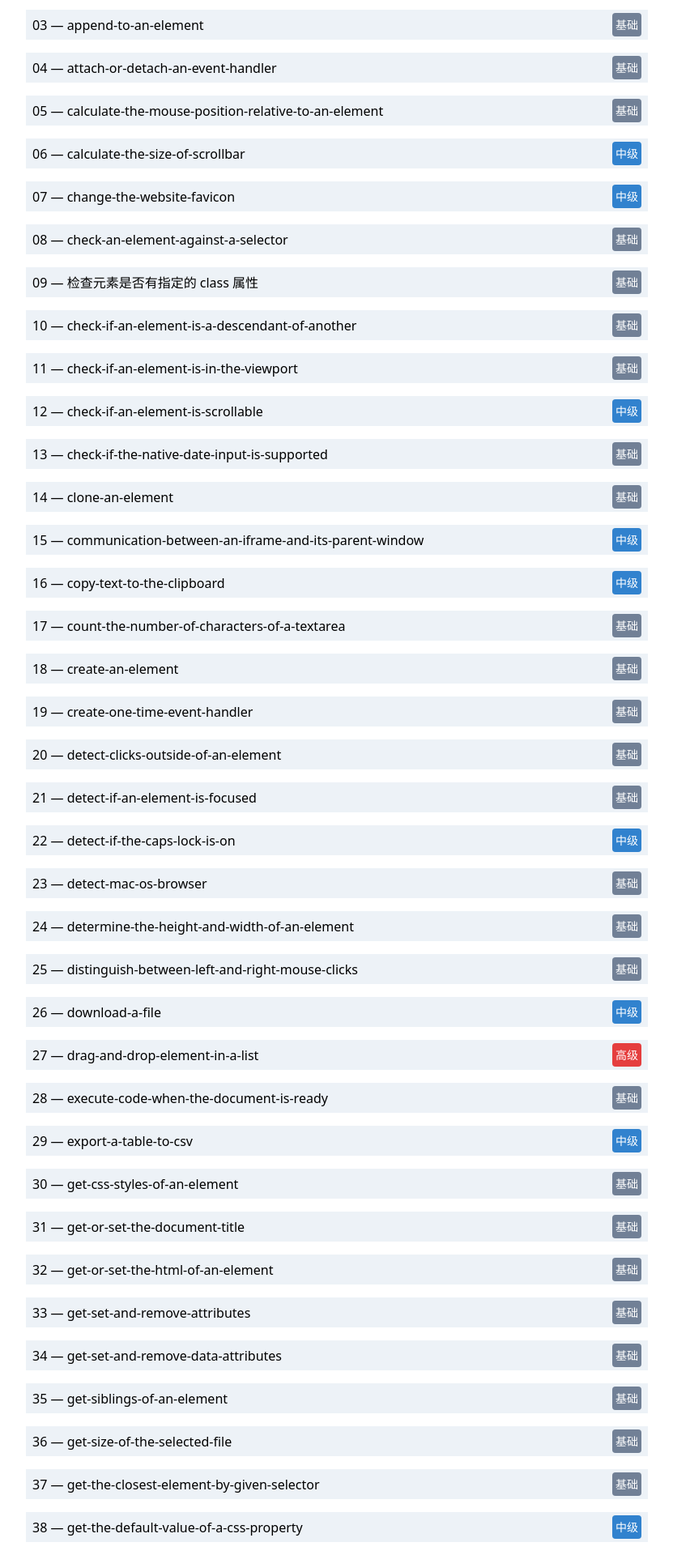
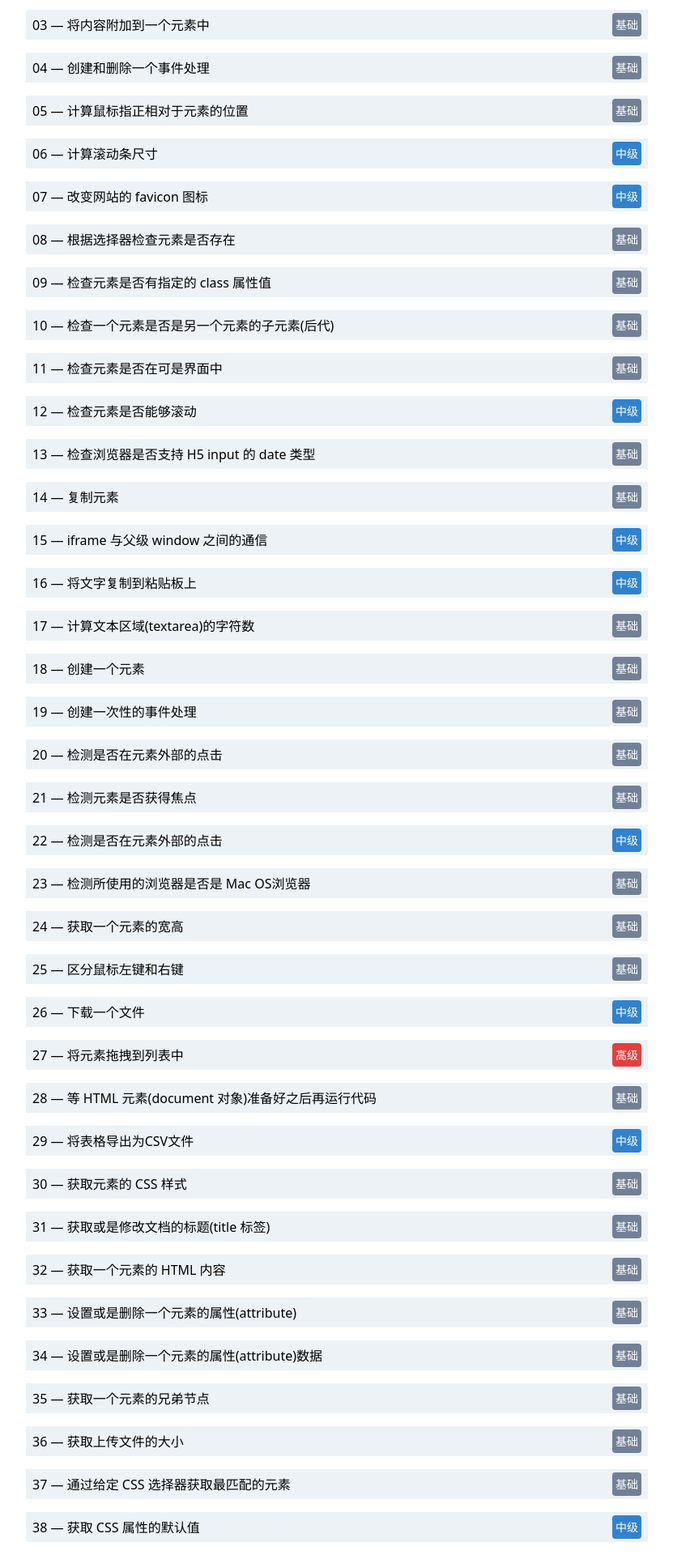
Before and after one commit to phuocng/html-dom, a React app: page / in a window 1280 px wide. Shown: the part 620-2540 px from the top of the page at 81% size, without its empty margins (224-1055 px from the left). Built offline with nearby package versions, Linux system fonts and the light colour scheme.

Commit message:
文档标题的翻译 1-41

```diff
--- a/client/constants/PostList.ts
+++ b/client/constants/PostList.ts
@@ -8,44 +8,44 @@ interface Post {
 const PostList: Post[] = [
     { slug: 'add-or-remove-class-from-an-element', zh: '向元素添加或是删除 class 属性', level: 'Basic', zhLevel: '基础' },
     { slug: 'allow-to-enter-particular-characters-only', zh: '只允许输入特定字符', level: 'Intermediate', zhLevel: '中级' },
-    { slug: 'append-to-an-element', level: 'Basic', zhLevel: '基础' },
-    { slug: 'attach-or-detach-an-event-handler', level: 'Basic', zhLevel: '基础' },
-    { slug: 'calculate-the-mouse-position-relative-to-an-element', level: 'Basic', zhLevel: '基础' },
-    { slug: 'calculate-the-size-of-scrollbar', level: 'Intermediate', zhLevel: '中级' },
-    { slug: 'change-the-website-favicon', level: 'Intermediate', zhLevel: '中级' },
-    { slug: 'check-an-element-against-a-selector', level: 'Basic', zhLevel: '基础' },
-    { slug: 'check-if-an-element-has-given-class', zh: '检查元素是否有指定的 class 属性', level: 'Basic', zhLevel: '基础' },
-    { slug: 'check-if-an-element-is-a-descendant-of-another', level: 'Basic', zhLevel: '基础' },
-    { slug: 'check-if-an-element-is-in-the-viewport', level: 'Basic', zhLevel: '基础' },
-    { slug: 'check-if-an-element-is-scrollable', level: 'Intermediate', zhLevel: '中级' },
-    { slug: 'check-if-the-native-date-input-is-supported', level: 'Basic', zhLevel: '基础' },
-    { slug: 'clone-an-element', level: 'Basic', zhLevel: '基础' },
-    { slug: 'communication-between-an-iframe-and-its-parent-window', level: 'Intermediate', zhLevel: '中级' },
-    { slug: 'copy-text-to-the-clipboard', level: 'Intermediate', zhLevel: '中级' },
-    { slug: 'count-the-number-of-characters-of-a-textarea', level: 'Basic', zhLevel: '基础' },
-    { slug: 'create-an-element', level: 'Basic', zhLevel: '基础' },
-    { slug: 'create-one-time-event-handler', level: 'Basic', zhLevel: '基础' },
-    { slug: 'detect-clicks-outside-of-an-element', level: 'Basic', zhLevel: '基础' },
-    { slug: 'detect-if-an-element-is-focused', level: 'Basic', zhLevel: '基础' },
-    { slug: 'detect-if-the-caps-lock-is-on', level: 'Intermediate', zhLevel: '中级' },
-    { slug: 'detect-mac-os-browser', level: 'Basic', zhLevel: '基础' },
-    { slug: 'determine-the-height-and-width-of-an-element', level: 'Basic', zhLevel: '基础' },
-    { slug: 'distinguish-between-left-and-right-mouse-clicks', level: 'Basic', zhLevel: '基础' },
-    { slug: 'download-a-file', level: 'Intermediate', zhLevel: '中级' },
-    { slug: 'drag-and-drop-element-in-a-list', level: 'Advanced', zhLevel: '高级', },
-    { slug: 'execute-code-when-the-document-is-ready', level: 'Basic', zhLevel: '基础' },
-    { slug: 'export-a-table-to-csv', level: 'Intermediate', zhLevel: '中级' },
-    { slug: 'get-css-styles-of-an-element', level: 'Basic', zhLevel: '基础' },
-    { slug: 'get-or-set-the-document-title', level: 'Basic', zhLevel: '基础' },
-    { slug: 'get-or-set-the-html-of-an-element', level: 'Basic', zhLevel: '基础' },
-    { slug: 'get-set-and-remove-attributes', level: 'Basic', zhLevel: '基础' },
-    { slug: 'get-set-and-remove-data-attributes', level: 'Basic', zhLevel: '基础' },
-    { slug: 'get-siblings-of-an-element', level: 'Basic', zhLevel: '基础', },
-    { slug: 'get-size-of-the-selected-file', level: 'Basic', zhLevel: '基础', },
-    { slug: 'get-the-closest-element-by-given-selector', level: 'Basic', zhLevel: '基础' },
-    { slug: 'get-the-default-value-of-a-css-property', level: 'Intermediate', zhLevel: '中级' },
-    { slug: 'get-the-document-height-and-width', level: 'Basic', zhLevel: '基础' },
-    { slug: 'get-the-first-scrollable-parent-of-an-element', level: 'Intermediate', zhLevel: '中级' },
+    { slug: 'append-to-an-element', zh: "将内容附加到一个元素中", level: 'Basic', zhLevel: '基础' },
+    { slug: 'attach-or-detach-an-event-handler', zh: "创建和删除一个事件处理", level: 'Basic', zhLevel: '基础' },
+    { slug: 'calculate-the-mouse-position-relative-to-an-element', zh: "计算鼠标指正相对于元素的位置", level: 'Basic', zhLevel: '基础' },
+    { slug: 'calculate-the-size-of-scrollbar', zh: "计算滚动条尺寸", level: 'Intermediate', zhLevel: '中级' },
+    { slug: 'change-the-website-favicon', zh: "改变网站的 favicon 图标", level: 'Intermediate', zhLevel: '中级' },
+    { slug: 'check-an-element-against-a-selector', zh: "根据选择器检查元素是否存在", level: 'Basic', zhLevel: '基础' },
+    { slug: 'check-if-an-element-has-given-class', zh: '检查元素是否有指定的 class 属性值', level: 'Basic', zhLevel: '基础' },
+    { slug: 'check-if-an-element-is-a-descendant-of-another', zh: '检查一个元素是否是另一个元素的子元素(后代)', level: 'Basic', zhLevel: '基础' },
+    { slug: 'check-if-an-element-is-in-the-viewport', zh: "检查元素是否在可是界面中", level: 'Basic', zhLevel: '基础' },
+    { slug: 'check-if-an-element-is-scrollable', zh: "检查元素是否能够滚动", level: 'Intermediate', zhLevel: '中级' },
+    { slug: 'check-if-the-native-date-input-is-supported', zh: "检查浏览器是否支持 H5 input 的 date 类型", level: 'Basic', zhLevel: '基础' },
+    { slug: 'clone-an-element', zh: "复制元素", level: 'Basic', zhLevel: '基础' },
+    { slug: 'communication-between-an-iframe-and-its-parent-window', zh: "iframe 与父级 window 之间的通信", level: 'Intermediate', zhLevel: '中级' },
+    { slug: 'copy-text-to-the-clipboard', zh: "将文字复制到粘贴板上", level: 'Intermediate', zhLevel: '中级' },
+    { slug: 'count-the-number-of-characters-of-a-textarea', zh: "计算文本区域(textarea)的字符数", level: 'Basic', zhLevel: '基础' },
+    { slug: 'create-an-element', zh: "创建一个元素", level: 'Basic', zhLevel: '基础' },
+    { slug: 'create-one-time-event-handler', zh: "创建一次性的事件处理", level: 'Basic', zhLevel: '基础' },
+    { slug: 'detect-clicks-outside-of-an-element', zh: "检测是否在元素外部的点击", level: 'Basic', zhLevel: '基础' },
+    { slug: 'detect-if-an-element-is-focused', zh: "检测元素是否获得焦点", level: 'Basic', zhLevel: '基础' },
+    { slug: 'detect-if-the-caps-lock-is-on', zh: "检测是否在元素外部的点击", level: 'Intermediate', zhLevel: '中级' },
+    { slug: 'detect-mac-os-browser', zh: "检测所使用的浏览器是否是 Mac OS浏览器", level: 'Basic', zhLevel: '基础' },
+    { slug: 'determine-the-height-and-width-of-an-element', zh: "获取一个元素的宽高", level: 'Basic', zhLevel: '基础' },
+    { slug: 'distinguish-between-left-and-right-mouse-clicks', zh: "区分鼠标左键和右键", level: 'Basic', zhLevel: '基础' },
+    { slug: 'download-a-file', zh: "下载一个文件", level: 'Intermediate', zhLevel: '中级' },
+    { slug: 'drag-and-drop-element-in-a-list', zh: "将元素拖拽到列表中", level: 'Advanced', zhLevel: '高级', },
+    { slug: 'execute-code-when-the-document-is-ready', zh: "等 HTML 元素(document 对象)准备好之后再运行代码", level: 'Basic', zhLevel: '基础' },
+    { slug: 'export-a-table-to-csv', zh: "将表格导出为CSV文件", level: 'Intermediate', zhLevel: '中级' },
+    { slug: 'get-css-styles-of-an-element', zh: "获取元素的 CSS 样式", level: 'Basic', zhLevel: '基础' },
+    { slug: 'get-or-set-the-document-title', zh: "获取或是修改文档的标题(title 标签)", level: 'Basic', zhLevel: '基础' },
+    { slug: 'get-or-set-the-html-of-an-element', zh: "获取一个元素的 HTML 内容", level: 'Basic', zhLevel: '基础' },
+    { slug: 'get-set-and-remove-attributes', zh: "设置或是删除一个元素的属性(attribute)", level: 'Basic', zhLevel: '基础' },
+    { slug: 'get-set-and-remove-data-attributes', zh: "设置或是删除一个元素的属性(attribute)数据", level: 'Basic', zhLevel: '基础' },
+    { slug: 'get-siblings-of-an-element', zh: "获取一个元素的兄弟节点", level: 'Basic', zhLevel: '基础', },
+    { slug: 'get-size-of-the-selected-file', zh: "获取上传文件的大小", level: 'Basic', zhLevel: '基础', },
+    { slug: 'get-the-closest-element-by-given-selector', zh: "通过给定 CSS 选择器获取最匹配的元素", level: 'Basic', zhLevel: '基础' },
+    { slug: 'get-the-default-value-of-a-css-property', zh: "获取 CSS 属性的默认值", level: 'Intermediate', zhLevel: '中级' },
+    { slug: 'get-the-document-height-and-width', zh: "获取文档(document 对象)的宽高", level: 'Basic', zhLevel: '基础' },
+    { slug: 'get-the-first-scrollable-parent-of-an-element', zh: "获取元素的第一个可滚动父元素", level: 'Intermediate', zhLevel: '中级' },
     { slug: 'get-the-parent-node-of-an-element', level: 'Basic', zhLevel: '基础' },
     { slug: 'get-the-position-of-an-element-relative-to-another', level: 'Basic', zhLevel: '基础' },
     { slug: 'get-the-position-of-an-element-relative-to-the-document', level: 'Basic', zhLevel: '基础' },
```
